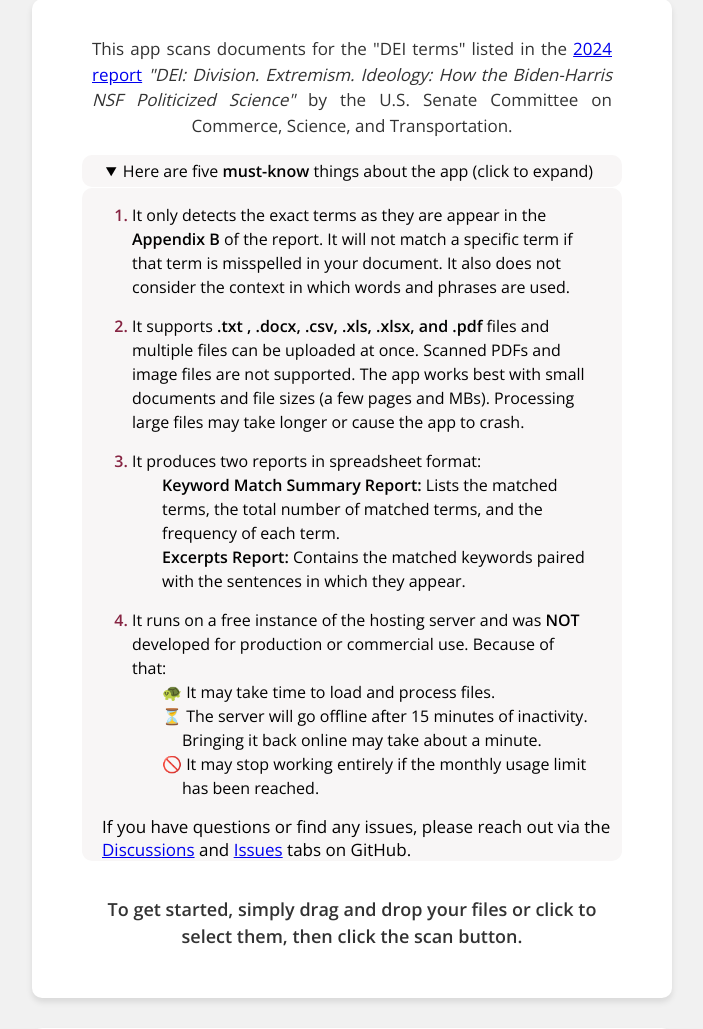
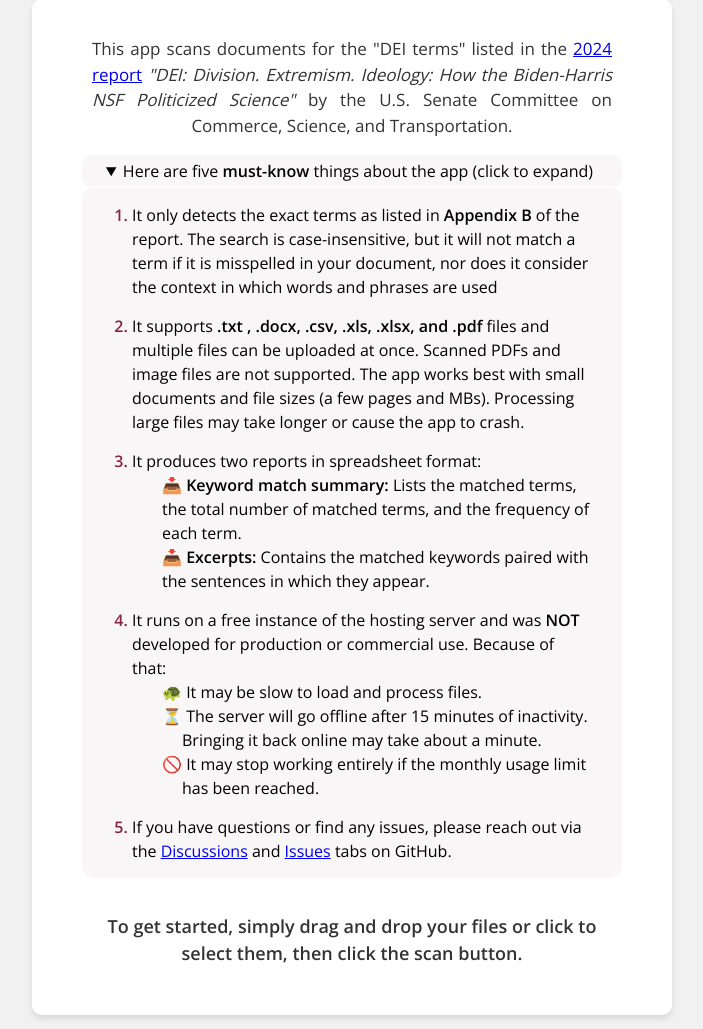
Before and after one commit to deelobo/keyword_scanner_app, a Flask app: page / in a window 1280 px wide, after a click that opens the changed part. Shown: the part 164-1193 px from the top of the page, without its empty margins (288-991 px from the left). Run offline with Flask 2, Linux system fonts and the light colour scheme.

Commit message:
Update index.html

```diff
--- a/templates/index.html
+++ b/templates/index.html
@@ -31,9 +31,8 @@
                     </summary>
                     <ol>
                         <li>
-                            It only detects the exact terms as they are appear in the <strong>Appendix B</strong> of the report. It will not match a specific term
-                            if that term is misspelled in your document.
-                            It also does not consider the context in which words and phrases are used.
+                            It only detects the exact terms as listed in <strong>Appendix B</strong> of the report. The search is case-insensitive, but it will not match a term
+                            if it is misspelled in your document, nor does it consider the context in which words and phrases are used
                         </li>
                         <li>
                             It supports <strong>.txt , .docx, .csv, .xls, .xlsx, and .pdf</strong> files and multiple files can be uploaded at once.
@@ -42,17 +41,18 @@
                         </li>
                         <li>
                             It produces two reports in spreadsheet format:
-                            <span style="display: block; margin-left: 10px; padding-left: 20px;"><strong>Keyword Match Summary Report:</strong> Lists the matched terms, the total number of matched terms, and the
+                            <span style="display: block; margin-left: -20px; padding-left: 50px;"><strong> 📥 Keyword match summary:</strong> Lists the matched terms, the total number of matched terms, and the
                             frequency of each term.</span>
-                            <span style="display: block; margin-left: 10px; padding-left: 20px;"><strong>Excerpts Report:</strong> Contains the matched keywords paired with the sentences in which they appear.</span>
+                            <span style="display: block; margin-left: -20px; padding-left: 50px;"><strong> 📥 Excerpts:</strong> Contains the matched keywords paired with the sentences in which they appear.</span>
                         </li>
                         <li>
                             It runs on a free instance of the hosting server and was <strong> NOT </strong> developed for production or commercial use. Because of that:
-                            <span style="display: block; text-indent: -20px; padding-left: 50px;">🐢 It may take time to load and process files.</span>
+                            <span style="display: block; text-indent: -20px; padding-left: 50px;">🐢 It may be slow to load and process files.</span>
                             <span style="display: block; text-indent: -20px; padding-left: 50px;">⏳ The server will go offline after 15 minutes of inactivity. Bringing it back online may take
                             about a minute.</span>
                             <span style="display: block; text-indent: -20px; padding-left: 50px;">🚫 It may stop working entirely if the monthly usage limit has been reached.</span>
                         </li>
+                        <li>
                             If you have questions or find any issues, please reach out via the
                             <a href="https://github.com/deelobo/keyword_scanner_app/discussions/categories/general" target="_blank">Discussions</a>
                             and <a href="https://github.com/deelobo/keyword_scanner_app/issues" target="_blank">Issues</a> tabs on GitHub.
```
